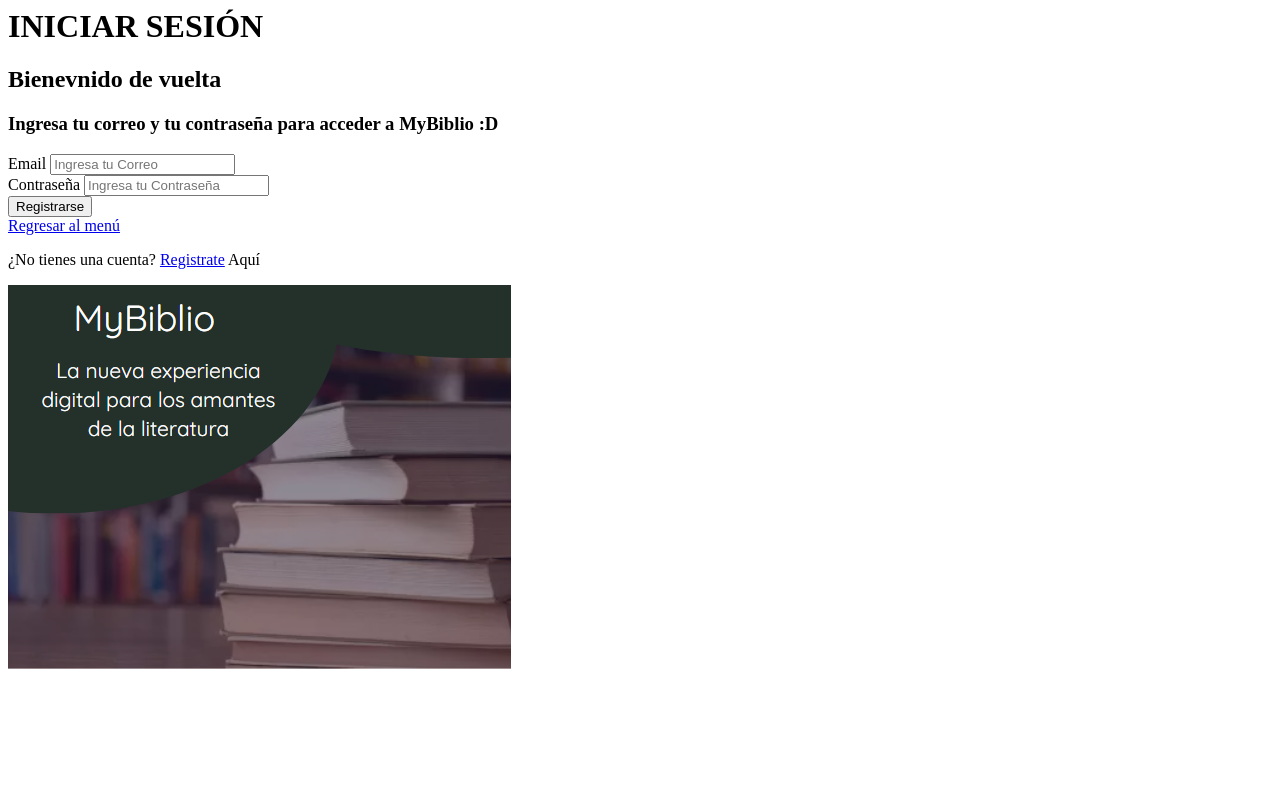
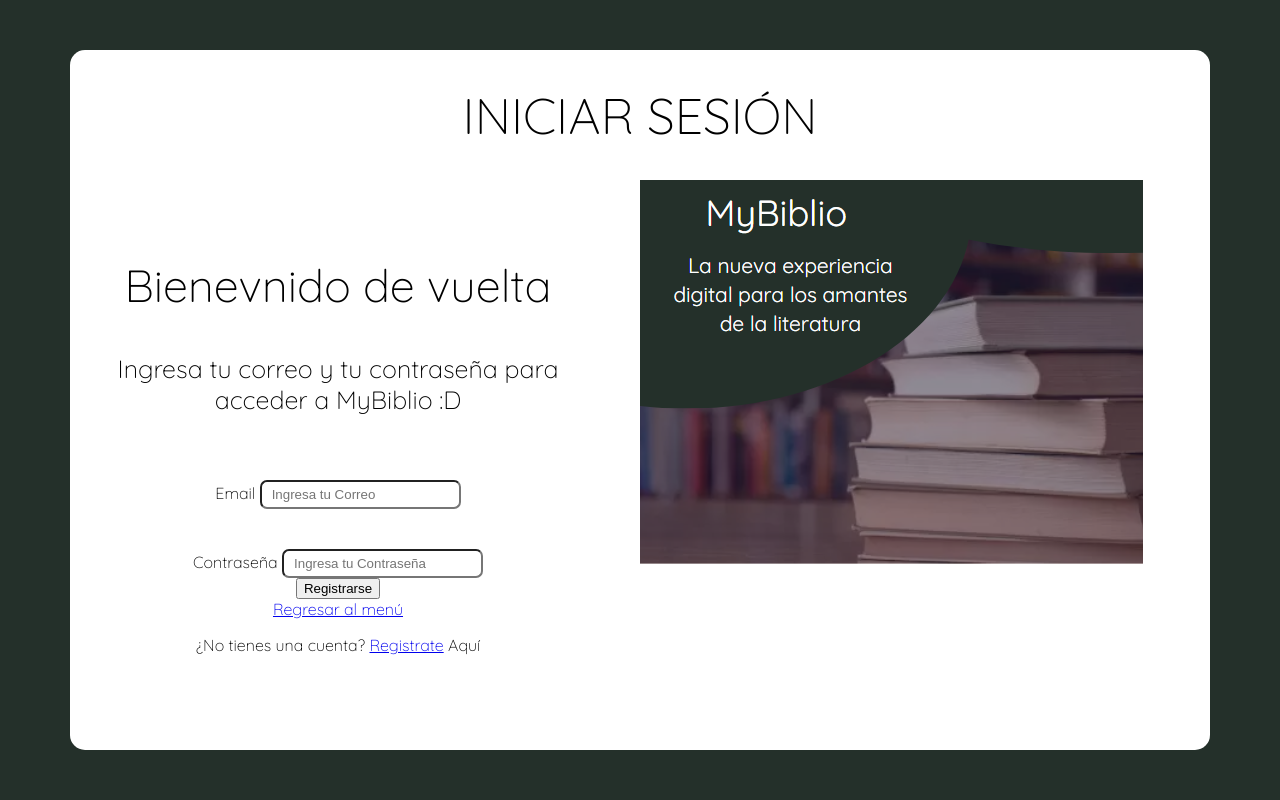
Before and after one commit to YaritAG/ProyectoF_Nora, a PHP site: page /login.html in a window 1280 px wide. Run offline with PHP 8.4, Linux system fonts and the light colour scheme.

Commit message:
avance a login html y css

```diff
--- a/biblio.html
+++ b/biblio.html
@@ -20,8 +20,8 @@
             <h3 class="txt-saludo fade">Inicia Sesión o Registrate para acceder a nuestros servicios :D</h3>
 
             <div class="botones-bienvenida">
-                <a href="templates/login.html" class="btn-login">Iniciar Sesión</a>
-                <a href="templates/register.html" class="btn-register">Registrarse</a>
+                <a href="login.html" class="btn-login">Iniciar Sesión</a>
+                <a href="register.html" class="btn-register">Registrarse</a>
             </div>
         </div>
         </div>
--- a/static/login.css
+++ b/static/login.css
@@ -0,0 +1,73 @@
+body {
+    background-color: #24302A;
+    font-family: 'Quicksand', sans-serif;
+    margin: 0;
+    padding: 0;
+    box-sizing: border-box;
+    display: flex;
+    justify-content: center;
+    align-items: center;
+    padding: 50px 70px;
+}
+
+.login-box{
+    color: #000;
+    background-color: #fff;
+    border-radius: 15px;
+    width: 1400px;
+    height: 700px;
+    z-index: 1;
+    display: grid;
+    grid-template-columns: repeat(2, 1fr) 0 repeat(2, 1fr);
+    grid-template-rows: repeat(5, 1fr);
+    grid-column-gap: 0px;
+    grid-row-gap: 0px;
+}
+
+.login-txt {
+    width: 100%;
+    text-align: center;
+    font-size: 50px;
+    font-weight: 400;
+    grid-area: 1 / 1 / 2 / 6;
+}
+
+/* --------------------------------------------
+/ Diseño de la sección izquierda
+/ ------------------------------------------ */
+.seccion-izq{
+    grid-area: 2 / 1 / 3 / 3;
+    width: 80%;
+    text-align: center;
+    padding: 40px 40px;
+}
+
+/* Estilos del titulo */
+.login-txt2{
+    font-size: 45px;
+    font-weight: 200;
+    margin-bottom: 40px;
+}
+
+/* Estilo del Subtitulo */
+.login-txt3{
+    font-size: 25px;
+    font-weight: 200;
+}
+
+label {
+    margin-bottom: 40px;
+
+}
+input {
+    border-radius: 7px;
+    padding: 5px 10px;
+    margin-top: 40px;
+}
+
+/* --------------------------------------------
+/ Diseño de la sección derecha
+/ ------------------------------------------ */
+.seccion-der{
+    grid-area: 2 / 4 / 3 / 6;
+}
```
Also changed, not shown: static/biblio.css (+55 -4 lines).
